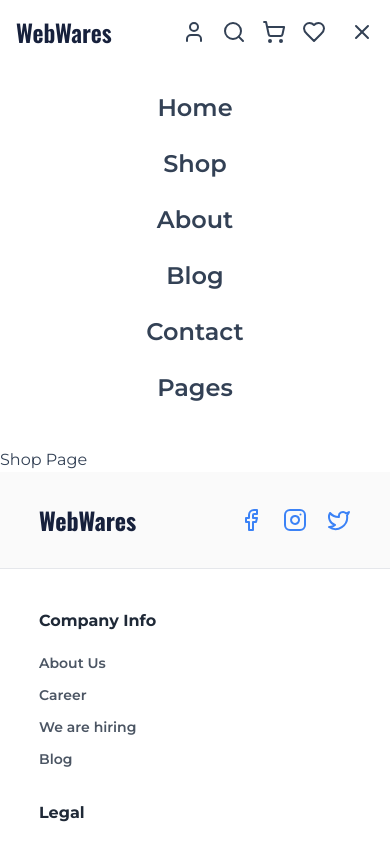
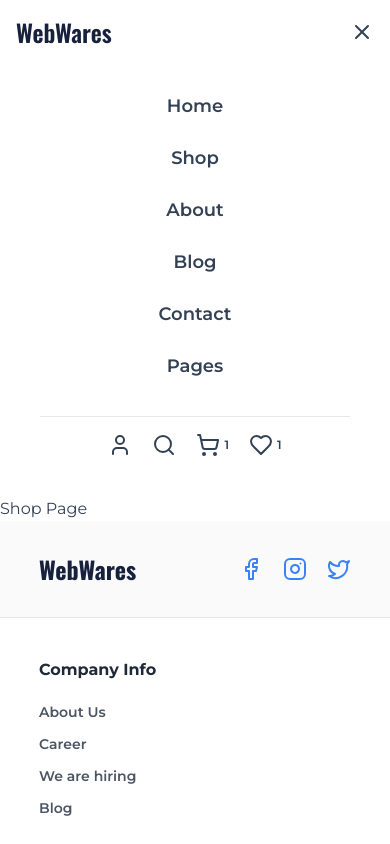
Before and after one commit to ahmetkvs/webwares, a React (Vite) app: page /shop in a window 390 px wide. Both pictures are taken after a click on the button 362 px from the left and 32 px from the top of the page. Shown: the top 844 px of the page. Built offline with nearby package versions, Linux system fonts and the light colour scheme.

Commit message:
feat: mobile update for non-home pages changed the contents of the hamburger menu for other pages (#5)

```diff
--- a/src/App.jsx
+++ b/src/App.jsx
@@ -22,7 +22,6 @@ function App() {
       {/*Catch all 404 route */}
       <Route path="*">
         <DefaultLayout>
-          {/* 404 Page */}
           <ErrorPage />
         </DefaultLayout>
       </Route>
--- a/src/layouts/Navbar.jsx
+++ b/src/layouts/Navbar.jsx
@@ -8,21 +8,23 @@ function Navbar({ isHome }) {
     setIsMenuOpen(!isMenuOpen);
   }
 
-  const homeNavbarClass =
-    "max-w-full flex justify-between items-center my-4 mx-4";
-  const otherNavbarClass =
-    "lg:w-4/5 flex justify-between items-center my-4 lg:mx-auto mx-4 text-sm";
+  const navbarContainerClass = ` w-full flex justify-between items-center my-4 px-4 text-sm
+    ${isHome ? "" : "lg:w-4/5 lg:mx-auto lg:px-0"}
+  `;
 
   let iconSize = isHome ? 30 : 24;
+  const mobileMenuIconSize = 24;
+
+  const conditionalIconVisibility = isHome ? "flex" : "hidden lg:flex";
 
   return (
     <>
       {/* --- Navbar --- */}
-      <nav className={isHome ? homeNavbarClass : otherNavbarClass}>
-        {/* --- Left Section (Logo & Desktop Links) --- */}
+      <nav className={navbarContainerClass}>
+        {/* --- Left Section--- */}
         <div className="flex items-center">
           {/* Logo */}
-          <h1 className="font-oswald text-row1third font-semibold text-2xl mr-8">
+          <h1 className="font-oswald text-row1third font-semibold text-2xl mr-4 sm:mr-8">
             WebWares
           </h1>
 
@@ -48,26 +50,33 @@ function Navbar({ isHome }) {
           </div>
         </div>
 
-        {/* --- Right Section (Icons & Mobile Hamburger) --- */}
+        {/* --- Right Section --- */}
         <div className="flex items-center gap-4 lg:gap-5">
-          <span className="flex items-center gap-2 cursor-pointer">
+          <span
+            className={`items-center gap-2 cursor-pointer ${conditionalIconVisibility}`}
+          >
             <User size={iconSize} />
             <p className="text-sm hidden lg:block">Login / Register</p>
           </span>
-          <span className="flex items-center cursor-pointer">
+          <span
+            className={`items-center cursor-pointer ${conditionalIconVisibility}`}
+          >
             <Search size={iconSize} />
           </span>
-          <span className="flex items-center gap-2 cursor-pointer">
+          <span
+            className={`items-center gap-1 sm:gap-2 cursor-pointer ${conditionalIconVisibility}`}
+          >
             <ShoppingCart size={iconSize} />
             <p className="text-xs hidden lg:block">1</p>
           </span>
-          <span className="flex items-center gap-2 cursor-pointer">
+          <span
+            className={`items-center gap-1 sm:gap-2 cursor-pointer ${conditionalIconVisibility}`}
+          >
             <Heart size={iconSize} />
             <p className="hidden lg:block text-xs">1</p>
           </span>
 
-          {/* Hamburger Button */}
-          <button onClick={toggleMenu} className="ml-2 block lg:hidden">
+          <button onClick={toggleMenu} className="ml-1 sm:ml-2 block lg:hidden">
             {isMenuOpen ? <X size={iconSize} /> : <Menu size={iconSize} />}
           </button>
         </div>
@@ -75,29 +84,76 @@ function Navbar({ isHome }) {
       {/*Mobile Menu*/}
       <div
         className={`
-          ${
-            isMenuOpen ? "block" : "hidden"
-          } lg:hidden mx-4 mb-4 bg-white p-6 flex flex-col gap-4 items-center text-2xl font-semibold
+          ${isMenuOpen ? "block" : "hidden"}
+           lg:hidden mx-4 mb-4 bg-white rounded-md p-6 flex flex-col gap-4 items-center text-lg sm:text-xl font-semibold
         `}
       >
-        <a href="#" className="block px-2 py-1 hover:bg-gray-100 rounded">
+        <a
+          href="#"
+          className="block px-2 py-1 hover:bg-gray-100 rounded w-full text-center"
+        >
           Home
         </a>
-        <a href="#" className="block px-2 py-1 hover:bg-gray-100 rounded">
+        <a
+          href="#"
+          className="block px-2 py-1 hover:bg-gray-100 rounded w-full text-center"
+        >
           Shop
         </a>
-        <a href="#" className="block px-2 py-1 hover:bg-gray-100 rounded">
+        <a
+          href="#"
+          className="block px-2 py-1 hover:bg-gray-100 rounded w-full text-center"
+        >
           About
         </a>
-        <a href="#" className="block px-2 py-1 hover:bg-gray-100 rounded">
+        <a
+          href="#"
+          className="block px-2 py-1 hover:bg-gray-100 rounded w-full text-center"
+        >
           Blog
         </a>
-        <a href="#" className="block px-2 py-1 hover:bg-gray-100 rounded">
+        <a
+          href="#"
+          className="block px-2 py-1 hover:bg-gray-100 rounded w-full text-center"
+        >
           Contact
         </a>
-        <a href="#" className="block px-2 py-1 hover:bg-gray-100 rounded">
+        <a
+          href="#"
+          className="block px-2 py-1 hover:bg-gray-100 rounded w-full text-center"
+        >
           Pages
         </a>
+        {!isHome && (
+          <div className="flex items-center justify-center gap-5 sm:gap-6 mt-4 border-t border-gray-200 pt-4 w-full">
+            <a
+              href="#"
+              className="flex items-center gap-1 cursor-pointer hover:text-gray-600"
+            >
+              <User size={mobileMenuIconSize} />
+            </a>
+            <a
+              href="#"
+              className="flex items-center cursor-pointer hover:text-gray-600"
+            >
+              <Search size={mobileMenuIconSize} />
+            </a>
+            <a
+              href="#"
+              className="flex items-center gap-1 cursor-pointer hover:text-gray-600"
+            >
+              <ShoppingCart size={mobileMenuIconSize} />
+              <p className="text-xs">1</p>
+            </a>
+            <a
+              href="#"
+              className="flex items-center gap-1 cursor-pointer hover:text-gray-600"
+            >
+              <Heart size={mobileMenuIconSize} />
+              <p className="text-xs">1</p>
+            </a>
+          </div>
+        )}
       </div>
     </>
   );
```
